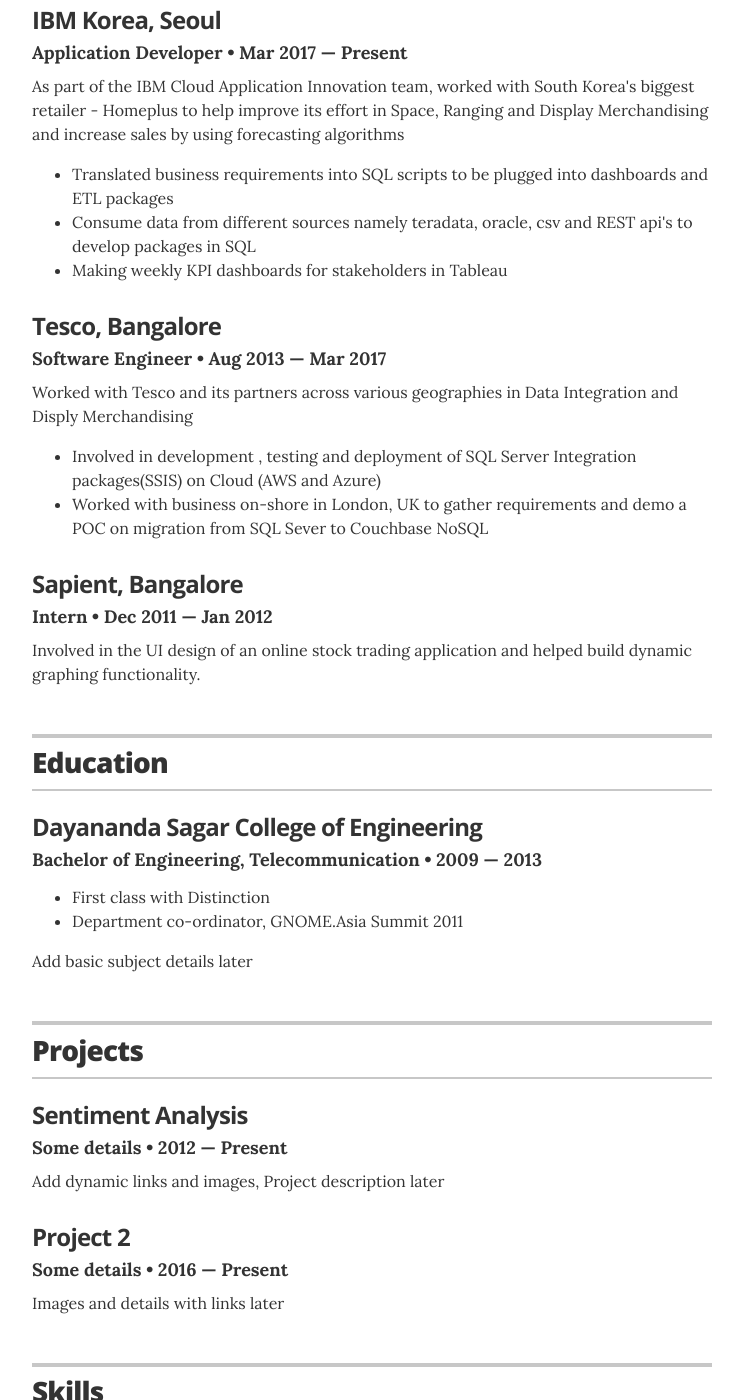
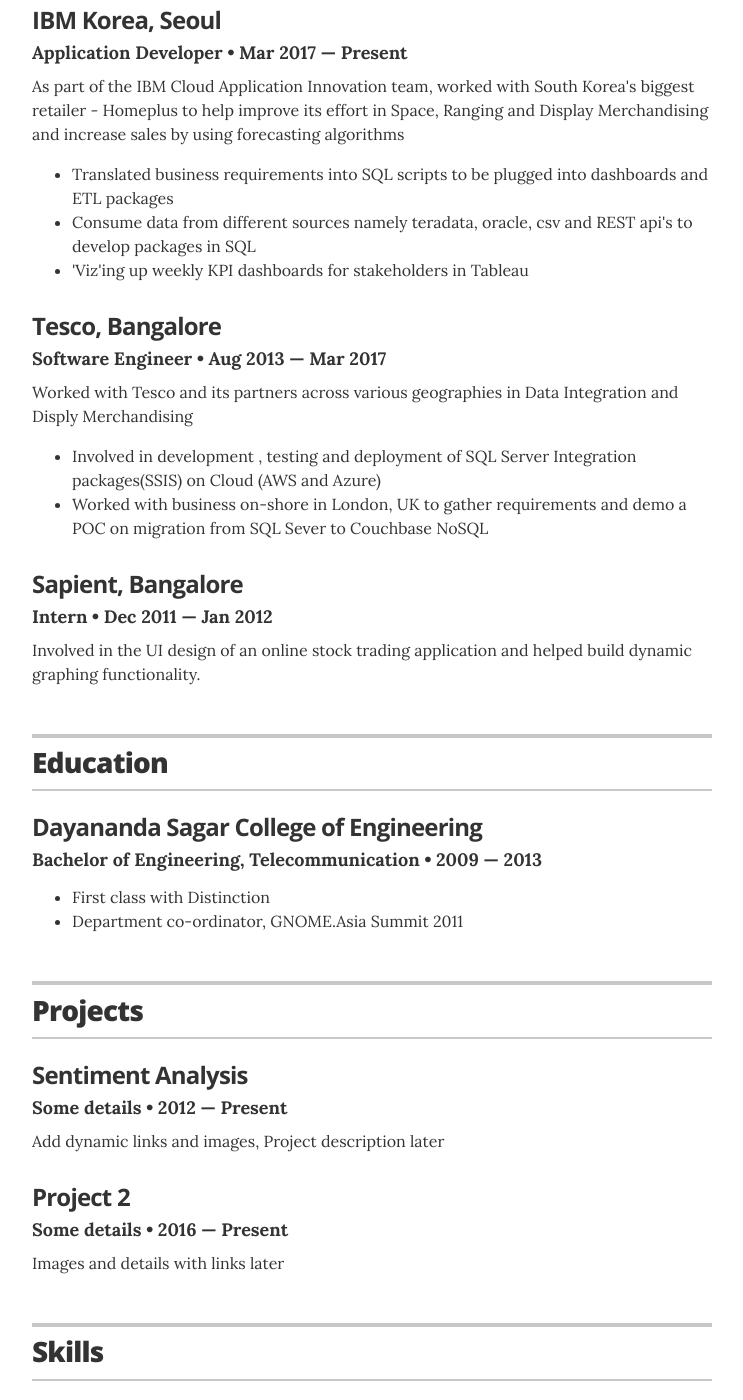
Before and after one commit to robathija/rohit-resume, a Jekyll site: the page built from index.html, in a window 1280 px wide and 1400 px high, scrolled down 568 px. Shown: the whole window, without its empty margins (268-1011 px from the left). Built offline with Jekyll 4.4.1, drawn with Linux system fonts in a browser that asks for light colours.

Commit message:
some more edits

```diff
--- a/_data/education.yml
+++ b/_data/education.yml
@@ -5,4 +5,3 @@
   awards:
     - award: First class with Distinction
     - award: Department co-ordinator, GNOME.Asia Summit 2011
-  summary: Add basic subject details later
--- a/_data/experience.yml
+++ b/_data/experience.yml
@@ -3,7 +3,7 @@
 - company: IBM Korea, Seoul
   position: Application Developer
   duration: Mar 2017 &mdash; Present
-  summary: As part of the IBM Cloud Application Innovation team, worked with South Korea's biggest retailer - Homeplus to help improve its effort in Space, Ranging and Display Merchandising and increase sales by using forecasting algorithms<ul class="resume-item-list"><li>Translated business requirements into SQL scripts to be plugged into dashboards and ETL packages</li><li>Consume data from different sources namely teradata, oracle, csv and REST api's to develop packages in SQL</li><li>Making weekly KPI dashboards for stakeholders in Tableau</li></ul>
+  summary: As part of the IBM Cloud Application Innovation team, worked with South Korea's biggest retailer - Homeplus to help improve its effort in Space, Ranging and Display Merchandising and increase sales by using forecasting algorithms<ul class="resume-item-list"><li>Translated business requirements into SQL scripts to be plugged into dashboards and ETL packages</li><li>Consume data from different sources namely teradata, oracle, csv and REST api's to develop packages in SQL</li><li>'Viz'ing up weekly KPI dashboards for stakeholders in Tableau</li></ul>
 
 # Tesco PLC
 - company: Tesco, Bangalore
```
